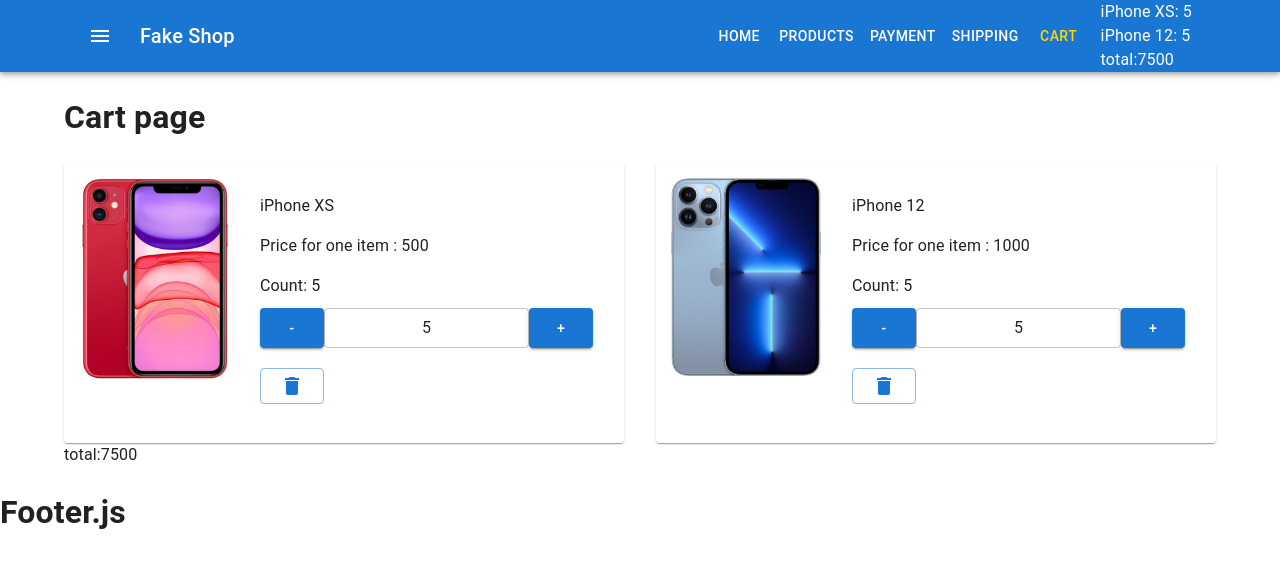
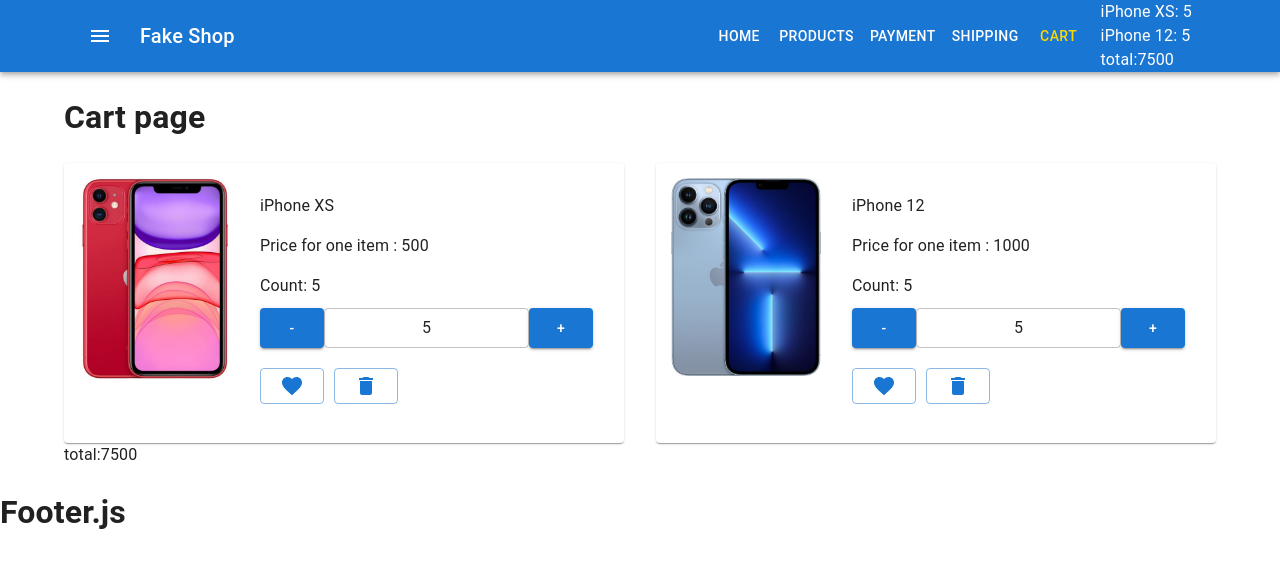
Before and after one commit to VladislavFuklev/FakeShop, a React (Create React App) app: page /cart in a window 1280 px wide. Shown: the top 568 px of the page. Built offline with nearby package versions, Linux system fonts and the light colour scheme.

Commit message:
добавил лайк на страницу корзины

```diff
--- a/src/components/Cart/CartProductListItemExtended.js
+++ b/src/components/Cart/CartProductListItemExtended.js
@@ -1,8 +1,11 @@
-import { Button, Card, CardContent, Grid, TextField } from '@mui/material'
+import { Button, Card, CardContent, Grid } from '@mui/material'
 import React from 'react'
 import './CartProductExtended.scss'
 import DeleteIcon from '@mui/icons-material/Delete'
 import { Quantity } from 'components/Quantity/Quantity'
+import { useDispatch, useSelector } from 'react-redux'
+import FavoriteBorderIcon from '@mui/icons-material/FavoriteBorder'
+import FavoriteIcon from '@mui/icons-material/Favorite'
 
 export const CartProductListItemExtended = ({
     product,
@@ -10,6 +13,8 @@
     removeProductFromCart,
     changeProductQuantity,
 }) => {
+    const isLiked = useSelector((state) => state[product.id])
+    const dispatch = useDispatch()
     return (
         <Grid item xs={12} sm={6}>
             <Card className="cart-product-extended">
@@ -24,6 +29,7 @@
                     <div>{product.name}</div>
                     <p>Price for one item : {product.price}</p>
                     <div>Count: {productCount}</div>
+
                     <Quantity
                         onDecrementClick={() =>
                             productCount === 1
@@ -40,6 +46,23 @@
                         minCount={0}
                     />
                     <Button
+                        variant="outlined"
+                        style={{ marginTop: '20px', marginRight:'10px' }}
+                        onClick={() => {
+                            isLiked
+                                ? dispatch({
+                                      type: 'DISLIKE',
+                                      id: product.id,
+                                  })
+                                : dispatch({
+                                      type: 'LIKE',
+                                      id: product.id,
+                                  })
+                        }}
+                    >
+                        {isLiked ? <FavoriteIcon /> : <FavoriteBorderIcon />}
+                    </Button>
+                    <Button
                         style={{ marginTop: '20px' }}
                         onClick={() => removeProductFromCart(product.id)}
                         variant="outlined"
--- a/src/components/Products/ProductsListItem.js
+++ b/src/components/Products/ProductsListItem.js
@@ -23,7 +23,6 @@
     const onDecrementClick = () => setCount(count - 1)
 
     const isLiked = useSelector((state) => state[id])
-
     const dispatch = useDispatch()
 
     return (
--- a/src/redux/productsLikeReducer.js
+++ b/src/redux/productsLikeReducer.js
@@ -18,8 +18,6 @@
                 [action.id]: false,
             }
 
-            break
-
         default:
             return state
     }
```
Also changed, not shown: src/pages/Cart/CartPage.js (+7 -1 lines).
